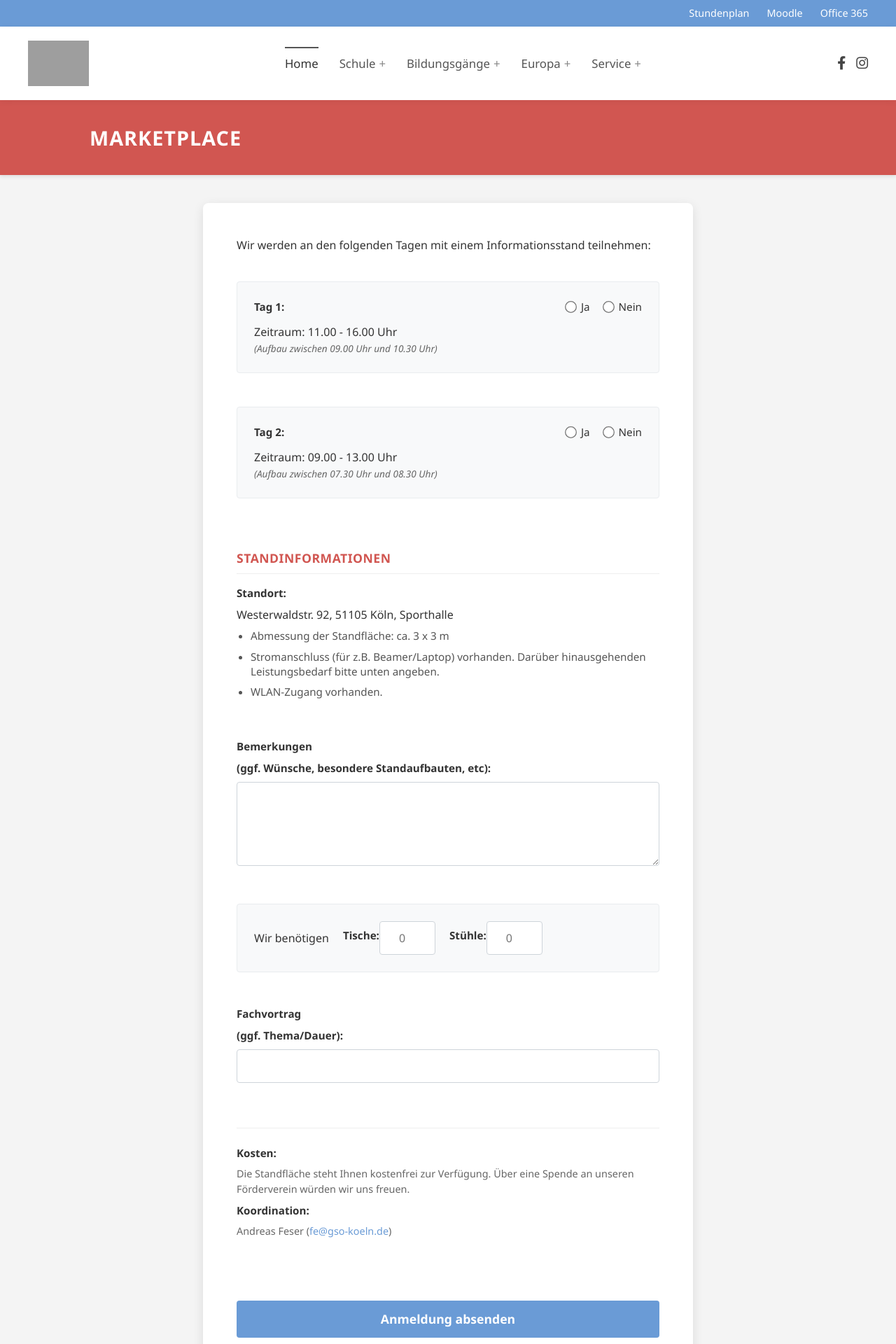
After one commit to FIA-GSO/osp-code-repository-gruppe-4-1, a Flask app: page /event/registration in a window 1280 px wide. The commit adds this page. Shown: the top 1920 px of the page at 70% size. Run offline with Flask 3, Linux system fonts and the light colour scheme; a user stored in the database is signed in; grey boxes are pictures that could not be loaded.

Commit message:
feat: registation for events

```diff
--- a/app.py
+++ b/app.py
@@ -78,6 +78,13 @@ def login_page():
         return login(request.form.get('token'))
     return render_template('login_form.html')
 
+@app.route('/event/registration', methods=['GET'])
+@login_required
+def event_registration_page():
+    """
+    Anmeldungsformular zu einem Event
+    """
+    return render_template('event_registration_form.html')
 
 @app.route('/login/<token>')
 def login(token):
--- a/static/css/marketplace.css
+++ b/static/css/marketplace.css
@@ -1,18 +1,38 @@
-/* --- Globale Einstellungen --- */
+/* =========================================
+   MARKETPLACE & EVENT REGISTRATION CSS
+   Combined File
+   ========================================= */
+
+/* --- 1. VARIABLEN & GLOBALS --- */
+:root {
+  --gso-red: #d15651;
+  --gso-blue: #6a9bd6;
+  --gso-blue-hover: #5a8bc6;
+  --text-color: #333;
+  --text-muted: #666;
+  --bg-color: #f4f4f4;
+  --border-color: #ccc;
+  --input-border: #ced4da;
+  --input-focus: #6a8ecf;
+  --card-shadow: 0 4px 15px rgba(0,0,0,0.1);
+  --radius: 4px;
+}
+
 * {
   box-sizing: border-box;
 }
 
 body {
-  font-family: 'Helvetica Neue', Helvetica, Arial, sans-serif;
-  background-color: #f4f4f4;
+  font-family: 'Segoe UI', 'Helvetica Neue', Helvetica, Arial, sans-serif; /* Segoe UI hinzugefügt für Modernität */
+  background-color: var(--bg-color);
   margin: 0;
-  color: #333;
+  color: var(--text-color);
+  line-height: 1.5;
 }
 
-/* --- Header Bereich --- */
+/* --- 2. HEADER BEREICH --- */
 .headlineBox {
-  background-color: #d15651; /* GSO Rot */
+  background-color: var(--gso-red);
   color: white;
   padding: 2rem 1.5rem;
   text-align: center;
@@ -55,18 +75,52 @@ body {
   gap: 1.5rem;
 }
 
-/* NEU: Spezielle Klasse für Registrierung (darf breiter sein) */
+/* Register Card (etwas breiter) */
 .registerCard {
   max-width: 600px;
 }
 
-/* --- Formular Styles --- */
+/* --- 4. EVENT FORMULAR (NEU) --- */
+/* Spezifisches Styling für das Event-Formular */
+.event-form {
+  background-color: white;
+  max-width: 700px; /* Breiter für das Event Layout */
+  width: 100%;
+  margin: 0 auto;
+  padding: 2.5rem; /* Großzügiges Padding */
+  border-radius: 8px;
+  box-shadow: var(--card-shadow);
+  display: flex;
+  flex-direction: column;
+  gap: 1.5rem;
+  box-sizing: border-box;
+}
 
-/* Zwischenüberschriften */
+.form-intro {
+  font-size: 1rem;
+  margin-bottom: 1rem;
+  line-height: 1.5;
+  color: var(--text-color);
+}
+
+/* Überschriften im Event Form */
+.event-form h3 {
+  margin: 1.5rem 0 1rem 0;
+  font-size: 1.1rem;
+  color: var(--gso-red);
+  border-bottom: 1px solid #eee;
+  padding-bottom: 0.5rem;
+  text-transform: uppercase;
+  letter-spacing: 0.5px;
+}
+
+/* --- 5. FORMULAR ELEMENTE (GLOBAL & OVERRIDES) --- */
+
+/* Titel & Labels */
 .formSectionTitle {
     margin: 0.5rem 0 1rem 0;
     font-size: 1.1rem;
-    color: #d15651;
+    color: var(--gso-red);
     border-bottom: 1px solid #eee;
     padding-bottom: 0.5rem;
 }
@@ -78,42 +132,239 @@ body {
   width: 100%;
 }
 
-/* NEU: Grid-System für Reihen (Mobile First: erst mal untereinander) */
 .formRow {
     display: flex;
     flex-direction: column;
     gap: 0;
 }
 
-label {
+label,
+.day-label,
+.label-text {
   font-weight: 600;
-  margin-bottom: 0.4rem;
-  color: #333;
-  font-size: 0.9rem;
+  margin-bottom: 0.5rem;
+  color: var(--text-color);
+  font-size: 0.95rem;
+  display: block;
 }
 
-/* WICHTIG: Design auf alle Input-Typen anwenden! */
+/* Input Felder - Global */
 input[type="text"],
 input[type="password"],
 input[type="email"],
 input[type="number"],
-input[type="tel"] {
+input[type="tel"],
+textarea {
   padding: 0.8rem;
   font-size: 1rem;
-  border: 1px solid #ccc;
-  border-radius: 4px;
+  border: 1px solid var(--border-color);
+  border-radius: var(--radius);
   width: 100%;
-  transition: border-color 0.3s;
+  transition: border-color 0.3s, box-shadow 0.3s;
   background: #fff;
+  font-family: inherit;
+  box-sizing: border-box;
 }
 
-input:focus {
-  border-color: #6a9bd6;
+/* Event Form Specific Input Overrides (Höher, luftiger) */
+.event-form input[type="text"],
+.event-form input[type="number"],
+.event-form textarea {
+  height: 48px; /* Feste Höhe wie im Screenshot */
+  padding: 10px 15px;
+  border: 1px solid var(--input-border);
+  color: #495057;
+}
+
+.event-form textarea {
+  height: auto;
+  min-height: 120px;
+  padding-top: 12px;
+  resize: vertical;
+}
+
+/* Focus States */
+input:focus,
+textarea:focus {
+  border-color: var(--gso-blue);
   outline: none;
   box-shadow: 0 0 0 3px rgba(106, 155, 214, 0.2);
 }
 
-/* --- Checkbox Styling (NEU) --- */
+/* Sektionen im Event Form */
+.form-section {
+  margin-bottom: 1.5rem;
+}
+
+/* --- 6. SPEZIFISCHE EVENT BLÖCKE --- */
+
+/* Tagesauswahl (Graue Box) */
+.day-selection {
+  background-color: #f8f9fa;
+  border: 1px solid #e9ecef;
+  border-radius: var(--radius);
+  padding: 1.5rem;
+  display: flex;
+  flex-direction: column;
+  gap: 1rem;
+}
+
+.day-info {
+  display: flex;
+  flex-direction: column;
+}
+
+.day-time {
+  display: block;
+  margin-top: 4px;
+  font-weight: 500;
+}
+
+.day-note {
+  display: block;
+  font-size: 0.85rem;
+  color: var(--text-muted);
+  margin-top: 2px;
+  font-style: italic;
+}
+
+/* Radio Buttons */
+.radio-options {
+  display: flex;
+  align-items: center;
+  gap: 20px;
+  margin-top: 5px;
+}
+
+.radio-options label {
+  display: flex;
+  align-items: center;
+  gap: 8px;
+  margin-bottom: 0;
+  cursor: pointer;
+  font-weight: normal;
+}
+
+.radio-options input[type="radio"] {
+  transform: scale(1.3);
+  margin: 0;
+  cursor: pointer;
+}
+
+/* Info Listen */
+.info-row {
+  margin-bottom: 0.5rem;
+}
+
+.info-list {
+  padding-left: 20px;
+  list-style-type: disc;
+  color: #555;
+  font-size: 0.95rem;
+  margin-top: 0.5rem;
+}
+
+.info-list li {
+  margin-bottom: 0.5rem;
+  line-height: 1.4;
+}
+
+/* Inline Inputs (Tische & Stühle - Graue Box) */
+.inline-inputs {
+  display: flex;
+  flex-direction: column;
+  gap: 15px;
+  background-color: #f8f9fa;
+  padding: 1.5rem;
+  border-radius: var(--radius);
+  border: 1px solid #e9ecef;
+}
+
+.input-wrapper {
+  display: flex;
+  flex-direction: row;
+  justify-content: space-evenly;
+  align-items: center;
+}
+
+.inline-inputs span {
+    align-self: center;
+    font-weight: 500;
+}
+
+.number-input {
+  width: 80px !important;
+  text-align: center;
+  height: 48px !important;
+}
+
+/* Footer Text */
+.footer-text {
+  font-size: 0.9rem;
+  color: var(--text-muted);
+  border-top: 1px solid #eee;
+  padding-top: 1.5rem;
+  margin-top: 1rem;
+}
+
+.footer-text a {
+  color: var(--gso-blue);
+  text-decoration: none;
+  font-weight: 500;
+}
+
+.footer-text a:hover {
+  text-decoration: underline;
+}
+
+/* --- 7. BUTTONS --- */
+.form-actions {
+  margin-top: 2rem;
+}
+
+.btn,
+.btn-submit {
+  display: inline-block;
+  width: 100%;
+  padding: 0.9rem;
+  font-size: 1.1rem;
+  font-weight: 600;
+  text-align: center;
+  border: none;
+  border-radius: 4px;
+  cursor: pointer;
+  text-decoration: none;
+  transition: background-color 0.2s, transform 0.1s;
+  font-family: inherit;
+  color: white;
+}
+
+.btn:active,
+.btn-submit:active {
+  transform: scale(0.98);
+}
+
+.btn-primary,
+.btn-submit {
+  background-color: var(--gso-blue);
+}
+
+.btn-primary:hover,
+.btn-submit:hover {
+  background-color: var(--gso-blue-hover);
+}
+
+.btn-secondary {
+  background-color: transparent;
+  color: var(--gso-blue);
+  border: 2px solid var(--gso-blue);
+}
+
+.btn-secondary:hover {
+  background-color: #eef5fc;
+}
+
+/* --- 8. EXTRAS (CHECKBOX & TOOLTIP) --- */
 .checkboxWrapper {
     display: flex;
     align-items: flex-start;
@@ -204,29 +415,7 @@ input:focus {
   padding: 0 10px;
 }
 
-/* --- Desktop Anpassungen (Media Queries) --- */
-@media (min-width: 768px) {
-  .headlineBox {
-    text-align: left;
-    padding-left: 10%;
-  }
-
-  .mainContainer {
-    padding-top: 2rem;
-  }
-
-  /* Hier passiert die Magie für Desktop: Reihen werden horizontal */
-  .formRow {
-      flex-direction: row;
-      gap: 1rem;
-  }
-
-  /* Breiten-Helfer */
-  .halfWidth { width: 50%; }
-  .thirdWidth { width: 30%; }
-  .twoThirdWidth { width: 70%; }
-}
-
+/* Tooltip Styles */
 .info-wrapper {
   position: relative;
   display: inline-flex;
@@ -286,26 +474,76 @@ input:focus {
   visibility: visible;
 }
 
+
+/* --- 9. MEDIA QUERIES (DESKTOP) --- */
+@media (min-width: 768px) {
+
+  /* Layout Global */
+  .headlineBox {
+    text-align: left;
+    padding-left: 10%;
+  }
+
+  .mainContainer {
+    padding-top: 2rem;
+  }
+
+  /* Grid System */
+  .formRow {
+      flex-direction: row;
+      gap: 1rem;
+  }
+
+  .halfWidth { width: 50%; }
+  .thirdWidth { width: 30%; }
+  .twoThirdWidth { width: 70%; }
+
+  /* Event Form Layout Anpassungen */
+  .event-form {
+    padding: 3rem; /* Noch etwas mehr Platz auf Desktop */
+  }
+
+  .day-selection {
+    flex-direction: row;
+    justify-content: space-between;
+    align-items: flex-start;
+  }
+
+  .radio-options {
+    margin-top: 0;
+    justify-content: flex-end;
+  }
+
+  .inline-inputs {
+    flex-direction: row;
+    align-items: center;
+    flex-wrap: wrap;
+    gap: 20px;
+  }
+
+  .input-wrapper {
+    display: flex;
+    flex-direction: row;
+    justify-content: space-evenly;
+    align-items: center;
+  }
+}
+
+/* --- 10. MEDIA QUERIES (MOBILE FIXES) --- */
 @media (max-width: 600px) {
 
+  /* Tooltip Mobile Adjustment */
   .info-wrapper .tooltip-text {
-    /* Zentrierung aufheben */
     left: auto;
     transform: none;
-
-    /* Rechts am Icon verankern */
-    right: -10px; /* -10px sorgt dafür, dass er bündig mit dem Rand abschließt */
-
-    /* Optional: Breite etwas anpassen, damit er gut lesbar ist */
+    right: -10px;
     width: 220px;
-    max-width: 80vw; /* Verhindert, dass er breiter als der Bildschirm wird */
+    max-width: 80vw;
   }
 
-  /* Den kleinen Pfeil müssen wir jetzt auch verschieben,
-     damit er wieder auf das Icon zeigt */
   .info-wrapper .tooltip-text::after {
-    left: auto;     /* Zentrierung des Pfeils aufheben */
-    right: 18px;    /* Pfeil positionieren, damit er über dem Icon steht */
+    left: auto;
+    right: 18px;
     margin-left: 0;
   }
 }
--- a/templates/baseLayout.html
+++ b/templates/baseLayout.html
@@ -60,7 +60,7 @@
         </div>
     </header>
 
-    {% block content %}
+    {% block marketplace_content %}
     {% endblock %}
 
     <div class="footer-wrapper">
--- /dev/null
+++ b/templates/event_registration_form.html
@@ -0,0 +1,84 @@
+{% extends "marketplace.html" %}
+
+{% block title %}Georg-Simon-Ohm-Berufskolleg Köln - Marketplace{% endblock %}
+
+{% block sub_content %}
+  <form action="#" method="POST" class="event-form">
+
+    <div class="form-intro">Wir werden an den folgenden Tagen mit einem Informationsstand teilnehmen:</div>
+
+    <div class="form-section day-selection">
+        <div class="day-info">
+            <div class="day-label">Tag 1:</div>
+            <span class="day-time">Zeitraum: 11.00 - 16.00 Uhr</span>
+            <small class="day-note">(Aufbau zwischen 09.00 Uhr und 10.30 Uhr)</small>
+        </div>
+        <div class="radio-options">
+            <label class="radio-label"><input type="radio" name="teilnahme_tag1" value="ja"> Ja</label>
+            <label class="radio-label"><input type="radio" name="teilnahme_tag1" value="nein"> Nein</label>
+        </div>
+    </div>
+
+    <div class="form-section day-selection">
+        <div class="day-info">
+            <div class="day-label">Tag 2:</div>
+            <span class="day-time">Zeitraum: 09.00 - 13.00 Uhr</span>
+            <small class="day-note">(Aufbau zwischen 07.30 Uhr und 08.30 Uhr)</small>
+        </div>
+        <div class="radio-options">
+            <label class="radio-label"><input type="radio" name="teilnahme_tag2" value="ja"> Ja</label>
+            <label class="radio-label"><input type="radio" name="teilnahme_tag2" value="nein"> Nein</label>
+        </div>
+    </div>
+
+    <div class="form-section info-block">
+        <h3>Standinformationen</h3>
+        <div class="info-row">
+            <span class="label-text">Standort:</span> Westerwaldstr. 92, 51105 Köln, Sporthalle
+        </div>
+        <ul class="info-list">
+            <li>Abmessung der Standfläche: ca. 3 x 3 m</li>
+            <li>Stromanschluss (für z.B. Beamer/Laptop) vorhanden. Darüber hinausgehenden Leistungsbedarf bitte unten angeben.</li>
+            <li>WLAN-Zugang vorhanden.</li>
+        </ul>
+    </div>
+
+    <div class="form-section">
+        <label for="bemerkungen">
+            <span class="label-text">Bemerkungen</span> (ggf. Wünsche, besondere Standaufbauten, etc):
+        </label>
+        <textarea id="bemerkungen" name="bemerkungen" rows="3"></textarea>
+    </div>
+
+    <div class="form-section inline-inputs">
+      <span>Wir benötigen</span>
+      <div class="input-wrapper">
+        <label>Tische:</label><input type="number" name="anzahl_tische" min="0" placeholder="0" class="number-input">
+      </div>
+      <div class="input-wrapper">
+        <label>Stühle:</label><input type="number" name="anzahl_stuehle" min="0" placeholder="0" class="number-input">
+      </div>
+    </div>
+
+    <div class="form-section">
+        <label for="fachvortrag">
+            <span class="label-text">Fachvortrag</span> (ggf. Thema/Dauer):
+        </label>
+        <input type="text" id="fachvortrag" name="fachvortrag">
+    </div>
+
+    <div class="form-section footer-text">
+        <div class="info-row">
+            <span class="label-text">Kosten:</span> Die Standfläche steht Ihnen kostenfrei zur Verfügung. Über eine Spende an unseren Förderverein würden wir uns freuen.
+        </div>
+        <div class="info-row">
+            <span class="label-text">Koordination:</span> Andreas Feser (<a href="mailto:fe@gso-koeln.de">fe@gso-koeln.de</a>)
+        </div>
+    </div>
+
+    <div class="form-actions">
+        <button type="submit" class="btn-submit">Anmeldung absenden</button>
+    </div>
+
+</form>
+{% endblock %}
--- a/templates/marketplace.html
+++ b/templates/marketplace.html
@@ -2,7 +2,7 @@
 
 {% block title %}Georg-Simon-Ohm-Berufskolleg Köln - Marketplace{% endblock %}
 
-{% block content %}
+{% block marketplace_content %}
   <div class="headlineBox headline">Marketplace</div>
 
   <div class="mainContainer">
```
Also changed, not shown: other parts of static/css/marketplace.css (+4 -45 lines).
